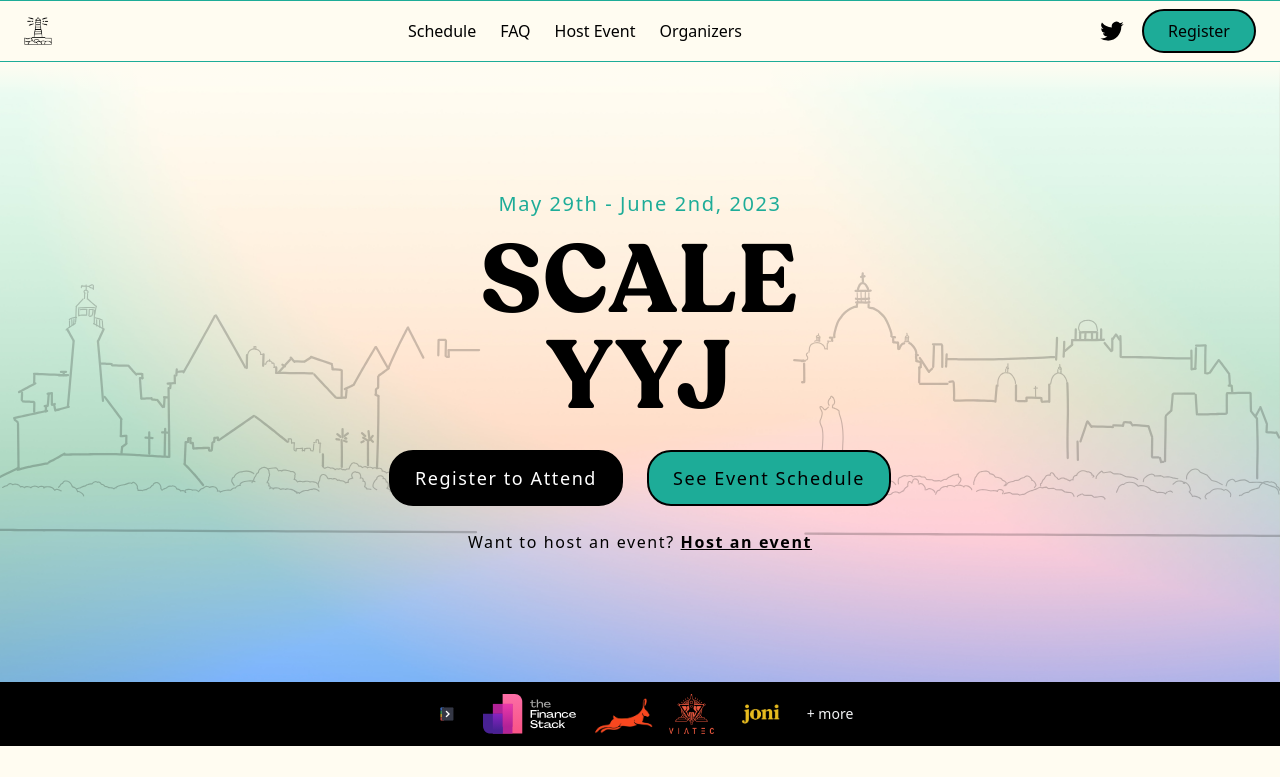
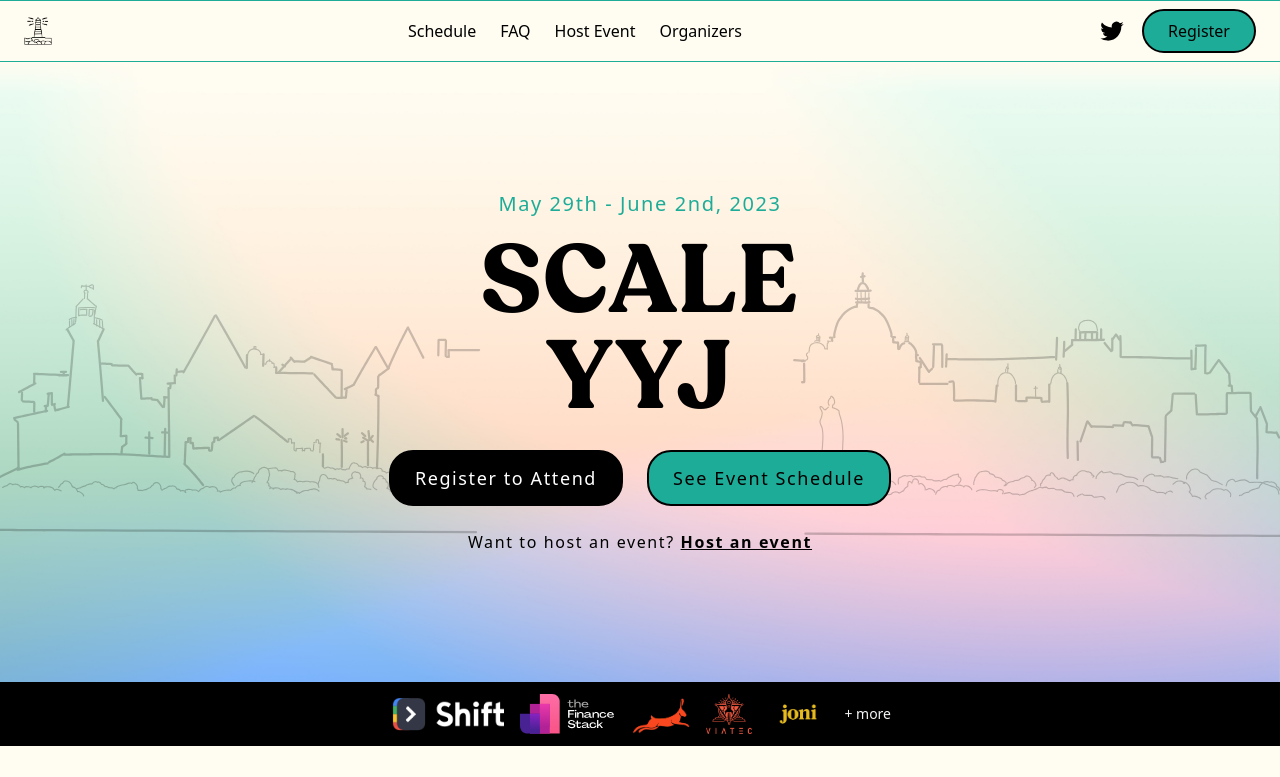
Before and after one commit to CastleClock/victoria_tech_week, a Next.js app: page / in a window 1280 px wide. Shown: the top 777 px of the page. Built offline with nearby package versions, Linux system fonts and the light colour scheme; a web font is replaced by a local one.

Commit message:
added shift logo

```diff
--- a/components/panel/logos.jsx
+++ b/components/panel/logos.jsx
@@ -3,7 +3,7 @@ import Link from "next/link";
 const HOSTS = [
   {
     url: "https://tryshift.com/",
-    src: "/shift.svg",
+    src: "/shift.png",
   },
   {
     url: "https://www.thefinancestack.com/",
```
Also changed, not shown: public/shift.png (added).
